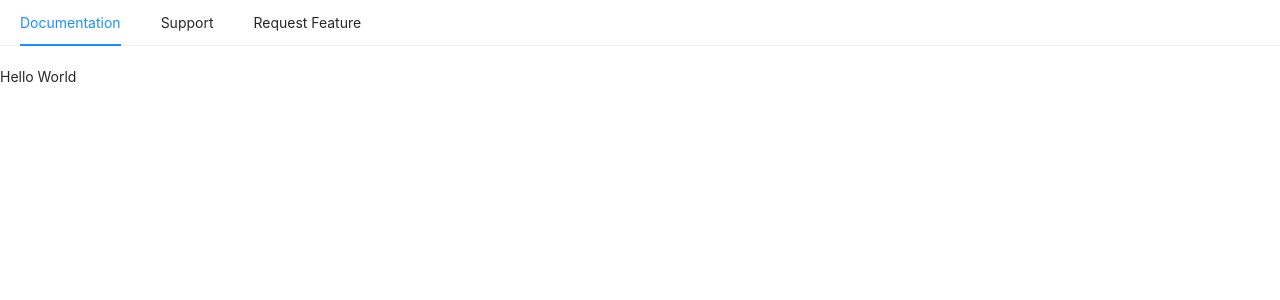
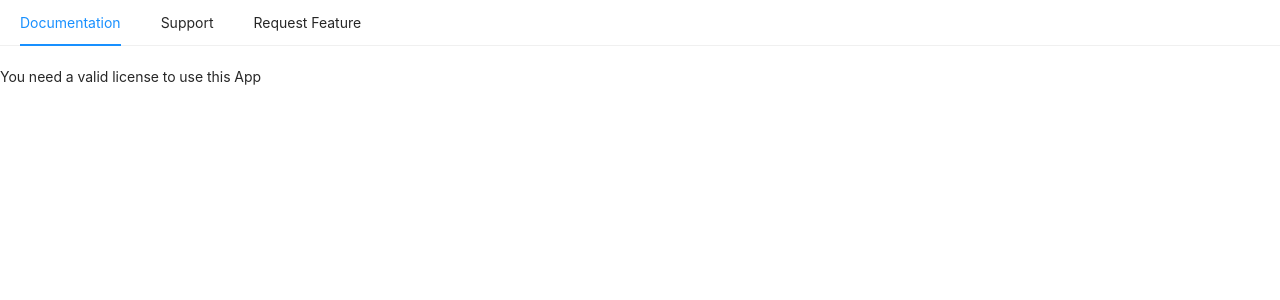
Before and after one commit to rhysdiab/atlassian-connect-express-next, a Next.js app: page / in a window 1280 px wide. Shown: the top 300 px of the page. Built offline with nearby package versions, Linux system fonts and the light colour scheme.

Commit message:
added cancelld state

```diff
--- /dev/null
+++ b/components/Cancelled.js
@@ -0,0 +1 @@
+export default props => <div>You need a valid license to use this App</div>;
--- a/pages/_app.js
+++ b/pages/_app.js
@@ -3,6 +3,7 @@ import React from 'react';
 import { ThemeProvider } from 'styled-components';
 import MainMenu from '../components/MainMenu';
 import ErrorBoundary from '../components/ErrorBoundary';
+import Cancelled from '../components/Cancelled';
 
 import 'antd/dist/antd.css';
 
@@ -14,8 +15,8 @@ const theme = {
 
 export default class MyApp extends App {
  render() {
-
-  let { hostBaseUrl, localBaseUrl, userAccountId, token, projectKey } = this.props;
+  let { hostBaseUrl, localBaseUrl, userAccountId, token, projectKey, lic } =
+   this.props && this.props.router && this.props.router.query;
 
   // check if dev environment and change url
   if (!token) {
@@ -31,7 +32,18 @@ export default class MyApp extends App {
    <ErrorBoundary>
     <ThemeProvider theme={theme}>
      <MainMenu />
-     <Component {...pageProps} {...router.query} hostBaseUrl={hostBaseUrl} localBaseUrl={localBaseUrl} userAccountId={userAccountId} token={token} />
+     {lic === 'active' ? (
+      <Component
+       {...pageProps}
+       {...router.query}
+       hostBaseUrl={hostBaseUrl}
+       localBaseUrl={localBaseUrl}
+       userAccountId={userAccountId}
+       token={token}
+      />
+     ) : (
+       <Cancelled />
+      )}
     </ThemeProvider>
    </ErrorBoundary>
   );
```
